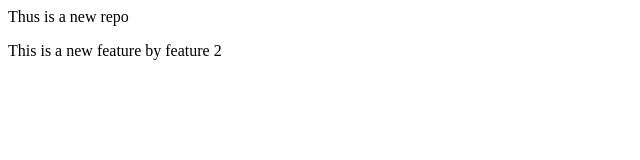
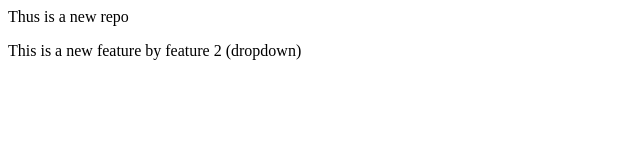
Before and after one commit to Git-Hub-Lord/Local-Repo, a plain HTML site: page index.html in a window 1280 px wide. Shown: the full height of the page, 0-640 px from the left. Drawn offline with Linux system fonts and the light colour scheme.

Commit message:
Added Dropdown

```diff
--- a/index.html
+++ b/index.html
@@ -1,2 +1,2 @@
 <p>Thus is a new repo</p>
-<p>This is a new feature by feature 2</p>
+<p>This is a new feature by feature 2 (dropdown)</p>
```
